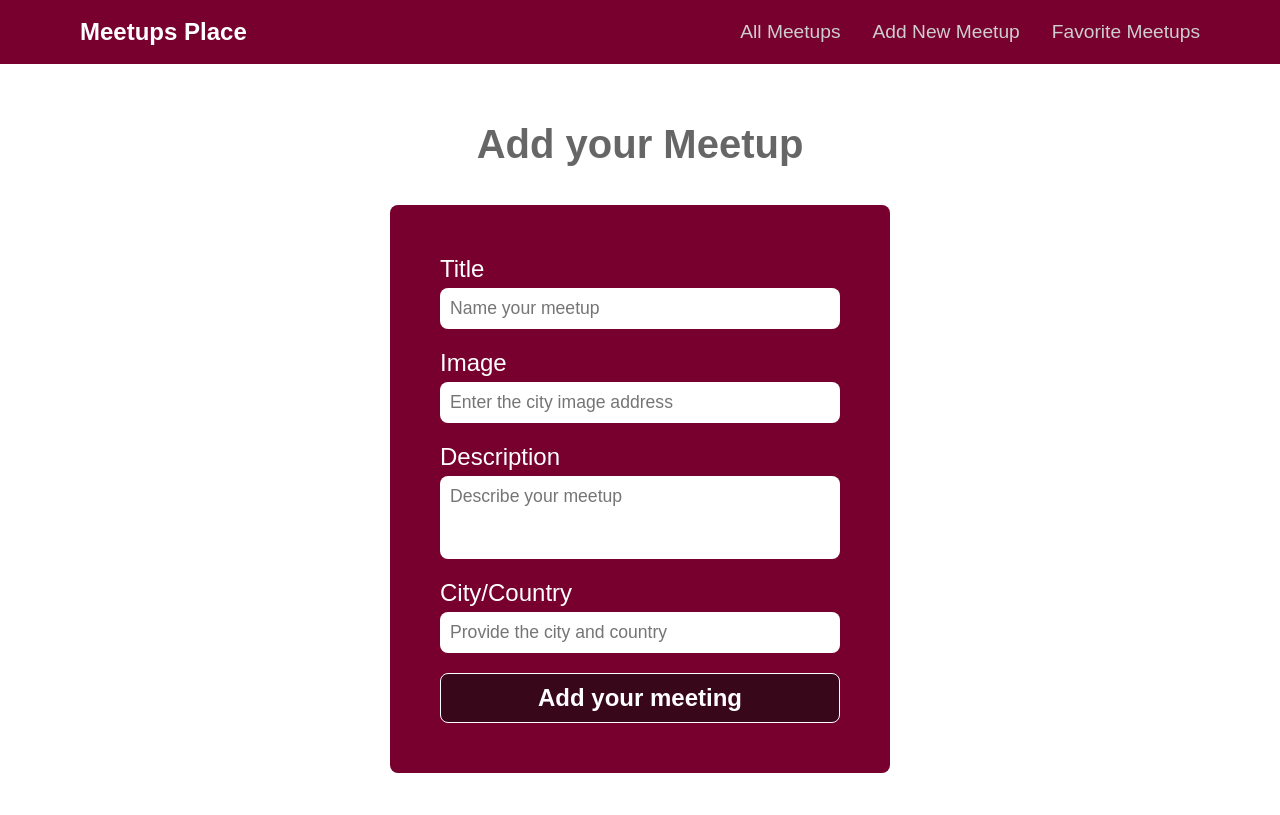
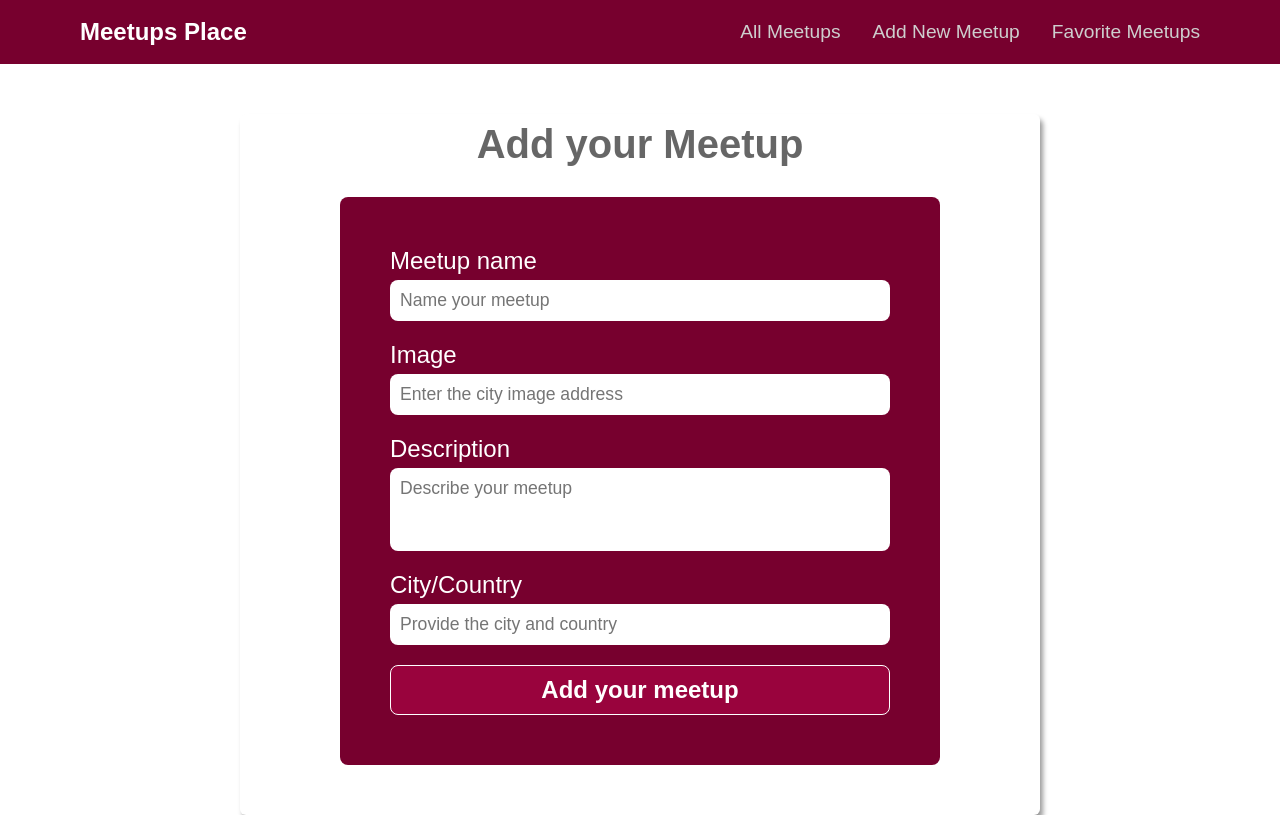
Before and after one commit to Gilmara-Git/Meetups, a React (Create React App) app: page /new-meetups in a window 1280 px wide. Built offline with nearby package versions, Linux system fonts and the light colour scheme; a web font is replaced by a local one.

Commit message:
refactoring

```diff
--- a/src/components/MeetupItem/MeetupItem.module.css
+++ b/src/components/MeetupItem/MeetupItem.module.css
@@ -2,6 +2,7 @@
     list-style: none;
     overflow: hidden;
     margin: 50px;
+    padding: 20px;
 }
 .title{
     text-align: center;
@@ -12,11 +13,12 @@
 }
 
 .image{
+    object-fit: fill;
     width: 100%;
     height: 20rem;
     border-top-right-radius: 8px;
     border-top-left-radius: 8px;
-    box-shadow: 3px 5px 5px rgba(0,0,0,0.4);
+
 }
 .details{
     display: flex;
@@ -33,5 +35,28 @@
     padding: 0.4rem;
     border-radius: 4px;
     margin-bottom: 4px;
+    margin-top: 10px;
 
 }
+.buttonContainer{
+    display: flex;
+    justify-content: center;
+    margin-top: 10px;
+    width: 100%;
+}
+
+.favoriteButton{
+    background-color:#99033d;
+    width: 15%;
+    color: white;
+    border-radius: 8px;
+    padding: 4px;
+    cursor: pointer;
+    font-size: 1.2rem;
+    font-weight: 700;
+}
+
+.favoriteButton:hover{
+    background-color:#38071a;
+    transition: 500ms;
+}
--- a/src/components/MeetupItem/index.js
+++ b/src/components/MeetupItem/index.js
@@ -1,8 +1,16 @@
 import classes from './MeetupItem.module.css';
+import { useHistory } from 'react-router-dom';
+import Card from '../Layout/Card';
 
 const MeetupItem=(props) =>{
-    const { title, image, description, location } = props;
+    const { id, title, image, description, location } = props;
+    const history = useHistory();
+    const onClickHandler = ()=>{
+        history.push('/favorites', {id: id})
+    };
+
     return (
+        <Card>
             <li className={classes.list}>
                 <h1 className={classes.title}>{title}</h1>
                 <img src={image} alt={title} className={classes.image}/>
@@ -14,8 +22,13 @@ const MeetupItem=(props) =>{
                         <p>{location}</p>
                     </span>
                 </div>
+                <div className={classes.buttonContainer} >
+                    <button className={classes.favoriteButton} onClick={onClickHandler}>To Favorites</button>
+                </div>
+            </li>
 
-    </li>)
+    </Card>
+    )
 };
 
 export default MeetupItem;
--- a/src/components/MeetupList/index.js
+++ b/src/components/MeetupList/index.js
@@ -1,12 +1,15 @@
-import DUMMY_MEETUPS from "../../Dummy-data/DummyMeetup";
 import MeetupItem from "../MeetupItem";
 import classes from './MeetupList.module.css';
 
-const MeetupList = () => {
+
+const MeetupList = (props) => {
   return (
+
     <ul className={classes.list}>
-      {DUMMY_MEETUPS.map((meetup) => (
+      {props.meetups.map((meetup) => (
         <MeetupItem
+          key={meetup.id}
+          id={meetup.id}
           title={meetup.title}
           image={meetup.image}
           description={meetup.description}
@@ -14,6 +17,7 @@ const MeetupList = () => {
         />
       ))}
     </ul>
+
   );
 };
 
--- /dev/null
+++ b/src/components/NewMeetupForm/NewMeetupForm.module.css
@@ -0,0 +1,52 @@
+
+.formContainer {
+    background-color: #77002e;
+    padding: 50px;
+    margin: 30px 100px 50px 100px;
+    width: 600px;
+    border-radius: 8px;
+}
+
+.fieldContainer{
+    display: flex;
+    flex-direction: column;
+
+}
+.label{
+    color: white;
+    margin-bottom: 5px;
+    font-size: 1.5rem;
+}
+
+.inputField{
+    padding: 10px;
+    margin-bottom: 20px;
+    border-radius: 8px;
+    font-size: 1.1rem;
+    color: #77002e;
+}
+
+.inputTextarea{
+    padding: 10px;
+    margin-bottom: 20px;
+    border-radius: 8px;
+    resize: none;
+    font-size: 1.1rem;
+    color: #77002e;
+}
+
+.button{
+    width: 100%;
+    background-color:#99033d;
+    color: white;
+    border-radius: 8px;
+    padding: 10px;
+    cursor: pointer;
+    font-size: 1.5rem;
+    font-weight: 700;
+    border: 1px solid white;
+}
+.button:hover{
+    transition: 500ms;
+    background-color:#38071a;
+}
--- /dev/null
+++ b/src/components/NewMeetupForm/index.js
@@ -0,0 +1,99 @@
+import { useRef } from "react";
+import classes from "./NewMeetupForm.module.css";
+import DUMMY_MEETUPS from "../../Dummy-data/DummyMeetup";
+
+
+const NewMeetupForm = () => {
+    const nameUseRef = useRef();
+    const imageUseRef = useRef();
+    const descriptionUseRef = useRef();
+    const locationUseRef = useRef();
+
+
+  const onSubmitHandler = (event) => {
+    event.preventDefault();
+
+    const enteredTitle = nameUseRef.current.value;
+    const enteredImage = imageUseRef.current.value;
+    const enteredDescription = descriptionUseRef.current.value;
+    const enteredLocation = locationUseRef.current.value;
+
+    const newMeetup = {
+      id: Math.ceil(Math.random() * 1000),
+      title: enteredTitle,
+      image: enteredImage,
+      description: enteredDescription,
+      location: enteredLocation,
+    };
+
+    DUMMY_MEETUPS.push(newMeetup);
+
+    nameUseRef.current.value = "";
+    imageUseRef.current.value = "";
+    descriptionUseRef.current.value = "";
+    locationUseRef.current.value = "";
+  };
+
+  return (
+    <div className={classes.formContainer}>
+      <form onSubmit={onSubmitHandler}>
+        <div className={classes.fieldContainer}>
+          <label htmlFor="name" className={classes.label}>
+            Meetup name
+          </label>
+          <input
+            ref={nameUseRef}
+            type="text"
+            id="name"
+            className={classes.inputField}
+            placeholder="Name your meetup"
+            required
+          />
+        </div>
+
+        <div className={classes.fieldContainer}>
+          <label htmlFor="image" className={classes.label}>
+            Image
+          </label>
+          <input
+            ref={imageUseRef}
+            type="url"
+            id="image"
+            className={classes.inputField}
+            placeholder="Enter the city image address"
+            required
+          />
+        </div>
+        <div className={classes.fieldContainer}>
+          <label htmlFor="description" className={classes.label}>
+            Description
+          </label>
+          <textarea
+            ref={descriptionUseRef}
+            id="description"
+            className={classes.inputTextarea}
+            placeholder="Describe your meetup"
+            rows="3"
+            required
+          ></textarea>
+        </div>
+        <div className={classes.fieldContainer}>
+          <label htmlFor="location" className={classes.label}>
+            City/Country
+          </label>
+          <input
+            ref={locationUseRef}
+            type="text"
+            id="location"
+            className={classes.inputField}
+            placeholder="Provide the city and country"
+            required
+          />
+        </div>
+        <button className={classes.button}>Add your meetup</button>
+      </form>
+    </div>
+  );
+};
+
+export default NewMeetupForm;
--- a/src/pages/AllMeetups/index.js
+++ b/src/pages/AllMeetups/index.js
@@ -1,10 +1,11 @@
 import classes from "./AllMeetup.module.css";
 import MeetupList from "../../components/MeetupList";
+import DUMMY_MEETUPS from '../../Dummy-data/DummyMeetup';
 
 const AllMeetups =()=> {
   return (
     <div className={classes.container}>
-      <MeetupList />
+      <MeetupList meetups={DUMMY_MEETUPS} />
     </div>
   );
 };
--- a/src/pages/Favorites/index.js
+++ b/src/pages/Favorites/index.js
@@ -1,4 +1,7 @@
+import { useParams } from 'react-router-dom';
+
 const Favorites = ()=>{
+
     return <div>Favorites</div>
 };
 
--- a/src/pages/NewMeetUps/NewMeetups.module.css
+++ b/src/pages/NewMeetUps/NewMeetups.module.css
@@ -3,7 +3,8 @@
     flex-direction: column;
     align-items: center;
     justify-content: center;
-    margin-top:  50px;
+    margin-top: 50px;
+
 
 }
 
@@ -14,55 +15,3 @@
     font-weight: 700;
     margin: 8px;
 }
-
-.formContainer {
-    background-color: #77002e;
-    padding: 50px;
-    margin-top: 30px;
-    width: 500px;
-    border-radius: 8px;
-}
-
-.fieldContainer{
-    display: flex;
-    flex-direction: column;
-
-}
-.label{
-    color: white;
-    margin-bottom: 5px;
-    font-size: 1.5rem;
-}
-
-.inputField{
-    padding: 10px;
-    margin-bottom: 20px;
-    border-radius: 8px;
-    font-size: 1.1rem;
-    color: #77002e;
-}
-
-.inputTextarea{
-    padding: 10px;
-    margin-bottom: 20px;
-    border-radius: 8px;
-    resize: none;
-    font-size: 1.1rem;
-    color: #77002e;
-}
-
-.button{
-    width: 100%;
-    background-color:#38071a;
-    color: white;
-    border-radius: 8px;
-    padding: 10px;
-    cursor: pointer;
-    font-size: 1.5rem;
-    font-weight: 700;
-    border: 1px solid white;
-}
-.button:hover{
-    background-color:#99033d;
-    transition: 500ms;
-}
--- a/src/pages/NewMeetUps/index.js
+++ b/src/pages/NewMeetUps/index.js
@@ -1,39 +1,16 @@
- import { useRef } from 'react';
  import classes from './NewMeetups.module.css';
+import NewMeetupForm from '../../components/NewMeetupForm';
+import Card from '../../components/Layout/Card';
 
 const NewMeetups = ()=>{
-    const onSubmitHandler = (event)=>{
-        event.preventDefault();
-        console.log('I was clicked')
-    }
 
     return (
-    <div className={classes.formWrapper}>
+        <section className={classes.formWrapper}>
+        <Card>
         <h1 className={classes.title}>Add your Meetup</h1>
-        <div className={classes.formContainer}>
-            <form onSubmit={onSubmitHandler}>
-                <div className={classes.fieldContainer}>
-                    <label htmlFor="title" className={classes.label}>Title</label>
-                    <input type='text' id="title" className={classes.inputField}placeholder='Name your meetup'/>
-                </div>
-
-                <div className={classes.fieldContainer}>
-                    <label htmlFor="image" className={classes.label}>Image</label>
-                    <input type='text' id="image" className={classes.inputField}placeholder='Enter the city image address'/>
-                </div>
-                <div className={classes.fieldContainer}>
-                    <label htmlFor="description" className={classes.label}>Description</label>
-                    <textarea id="description" className={classes.inputTextarea} placeholder='Describe your meetup'rows='3'/>
-                </div>
-                <div className={classes.fieldContainer}>
-                    <label htmlFor="coord" className={classes.label}>City/Country</label>
-                    <input type='text' id="coord" className={classes.inputField}placeholder='Provide the city and country'/>
-                </div>
-                <button className={classes.button}>Add your meeting</button>
-            </form>
-        </div>
-
-    </div>
+        <NewMeetupForm />
+        </Card>
+    </section>
     )
 };
 
```
Lines whose indentation alone changed are shown as unchanged.
